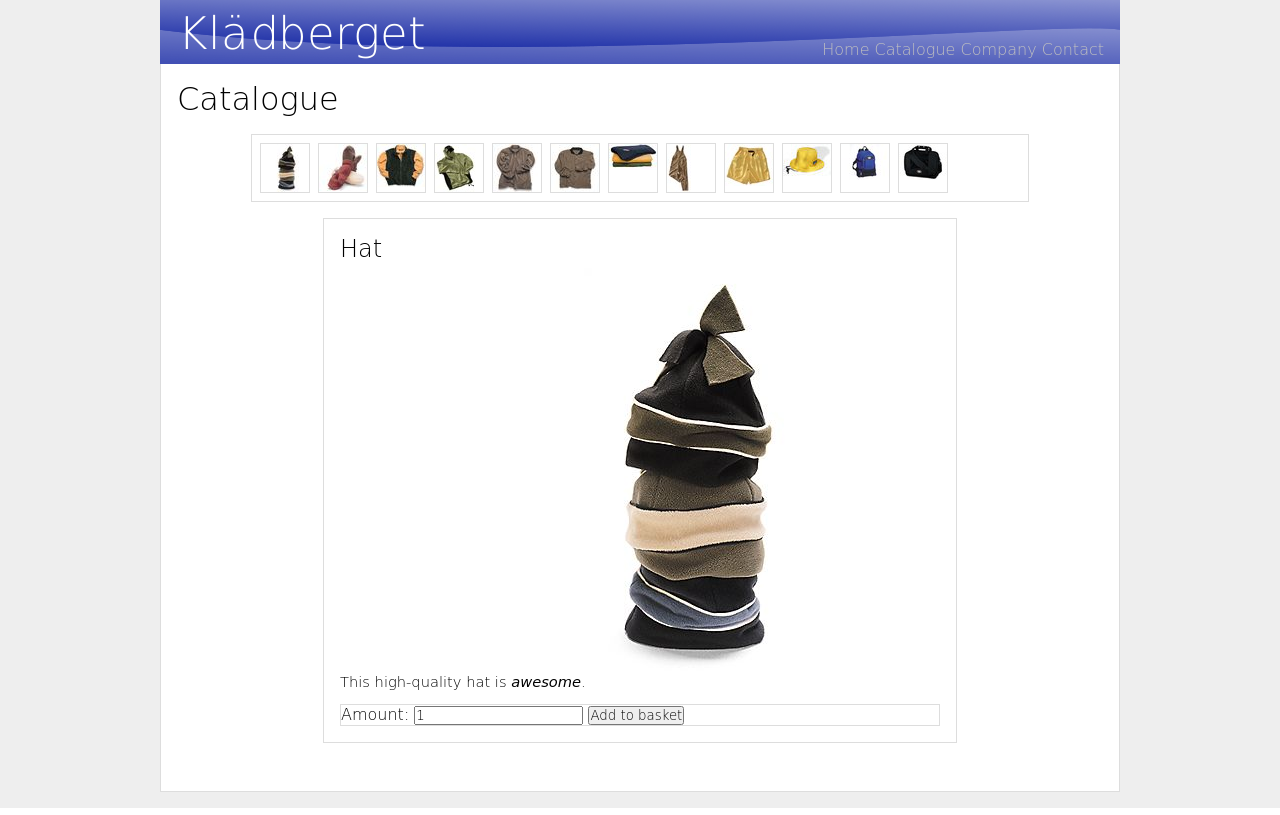
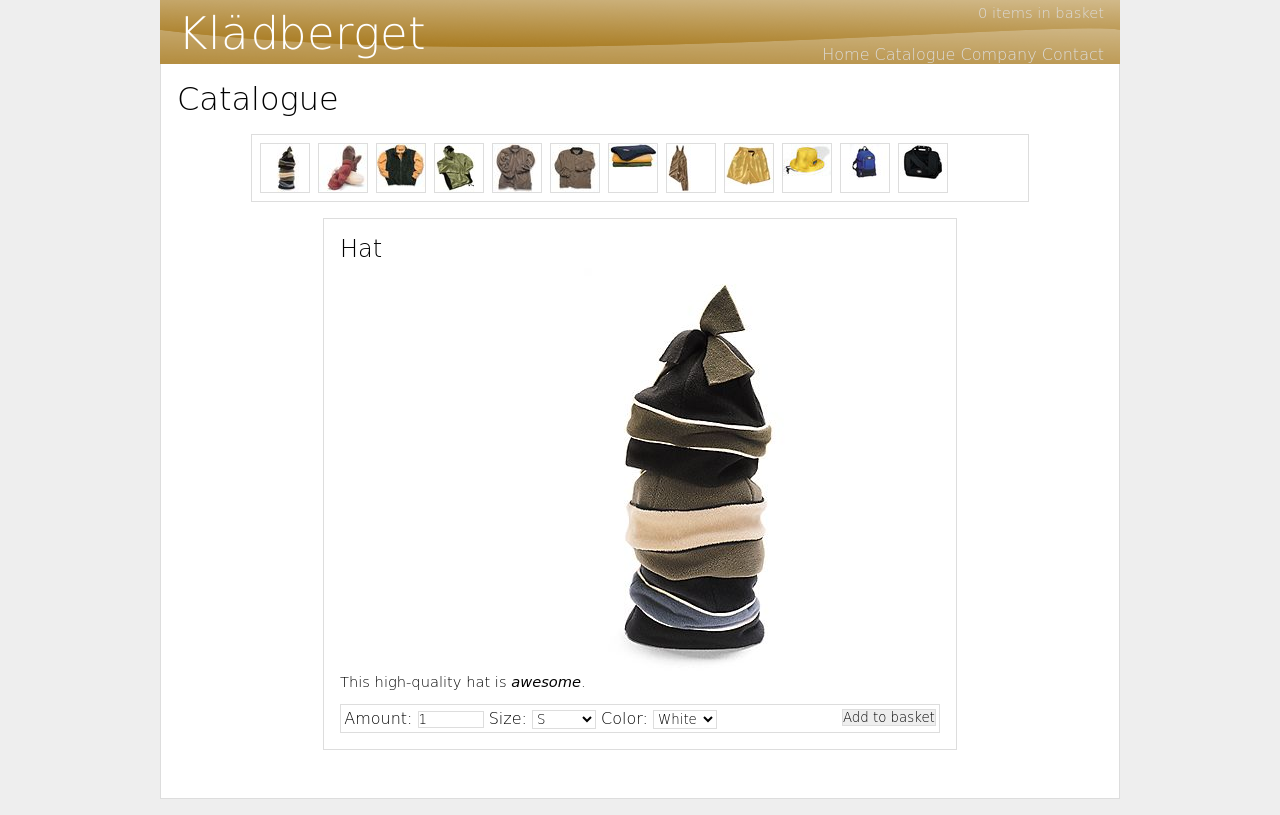
Before and after one commit to h4xxel/kladberget, a PHP site: page /catalogue.php in a window 1280 px wide. Run offline with PHP 8.4, Linux system fonts and the light colour scheme.

Commit message:
shopping basket

```diff
--- a/catalogue.php
+++ b/catalogue.php
@@ -1,4 +1,9 @@
 <?php
+require("settings.php");
+session_start();
+if(!isset($_SESSION["basket"])) {
+	$_SESSION["basket"]=array();
+}
 if(!isset($_GET["id"])) {
 	$id=1;
 } elseif(($_GET["id"]>12)||($_GET["id"]<1)) {
@@ -12,11 +17,13 @@ if(!isset($_GET["id"])) {
 	<head>
 		<meta http-equiv="Content-Type" content="text/html; charset=utf-8" />
 		<link rel="stylesheet" type="text/css" href="style.css" />
+		<link rel="icon" type="image/png" href="images/favicon.png" />
 		<title>Klädberget - Catalogue</title>
 	</head>
 	<body>
 		<div id="header">
 			<a id="home" href="."></a>
+			<div id="quickbasket"><p><a href="basket.php"><?echo count($_SESSION["basket"])?> item<?echo count($_SESSION["basket"])!=1?"s":"";?> in basket</a></p></div>
 			<ul id="menu">
 				<li><a href=".">Home</a></li>
 				<li><a href="catalogue.php">Catalogue</a></li>
@@ -37,9 +44,13 @@ if(!isset($_GET["id"])) {
 					<p>This high-quality hat is <em>awesome</em>.</p>
 					<form id="add" action="basket.php" method="get">
 						<ul>
-							<li><label for="count">Amount:</label></li>
-							<li><input id="count" type="text" name="id" value="1" /></li>
-							<li><input type="hidden" name="action" value="add" /><input type="submit" value="Add to basket" /></li>
+							<li><label for="amount">Amount:</label></li>
+							<li><input id="amount" type="text" name="amount" value="1" /></li>
+							<li><label for="size">Size:</label></li>
+							<li><select name="size" id="size"><option>S</option><option>M</option><option>L</option><option>XL</option></select></li>
+							<li><label for="color">Color:</label></li>
+							<li><select name="color" id="color"><option>White</option><option>Black</option><option>Red</option><option>Blue</option><option>Green</option><option>Yellow</option></select></li>
+							<li><input type="hidden" name="id" value="<?echo $id;?>" /><input type="hidden" name="action" value="add" /><input type="submit" value="Add to basket" /></li>
 						</ul>
 					</form>
 				</div>
--- /dev/null
+++ b/settings.php
@@ -0,0 +1,6 @@
+<?php
+$db_host="localhost";
+$db_name="kladberget";
+$db_username="kladberget";
+$db_password="6DqdMMZKfYhnXE3Y";
+?>
--- a/style.css
+++ b/style.css
@@ -1,7 +1,7 @@
 * {
 	margin: 0px;
 	padding: 0px;
-	font-family: 'DejaVu Sans', arial, sans;
+	font-family: 'DejaVu Sans', 'BrandonGrotesqueLightRegular', arial, sans;
 	font-weight: lighter;
 }
 body {
@@ -18,26 +18,32 @@ p {
 	font-size: 11pt;
 }
 h1, h2, h3, h4, h5, h6 {
-	font-family: 'DejaVu Sans', verdana, arial, sans;
+	font-family: 'DejaVu Sans',	'BrandonGrotesqueLightRegular', verdana, arial, sans;
+}
+th {
+	border-bottom: 1px solid #EEEEEE;
+	padding-right: 1em;
 }
 #header {
+	position: relative;
 	width: 960px;
 	height: 64px;
 	margin: 0px auto;
-	background-image: url('images/logo.png');
+	background-image: url('images/logo-orange.png');
 }
 #menu {
 	float: right;
 	display: block;
-	margin-top: 40px;
-	margin-right: 1em;
+	position: absolute;
+	bottom: 0px;
+	right: 1em;
 }
 #menu li {
 	display: inline;
 	font-size: 12pt;
 }
 #menu li a {
-	color: silver;
+	color: #DDDDDD;
 	border: 0;
 	text-decoration: none;
 }
@@ -74,15 +80,51 @@ h1, h2, h3, h4, h5, h6 {
 }
 #add {
 	border: 1px solid #DDDDDD;
+	padding: 0.2em;
 }
 #add ul li {
 	display: inline;
+}
+#add input[type="text"] {
+	width: 64px;
+	border: 1px solid #DDDDDD;
+	background-color: white;
+}
+#add select {
+	width: 64px;
+	border: 1px solid #DDDDDD;
+	background-color: white;
+}
+#add input[type="submit"] {
+	border: 1px solid #DDDDDD;
+	background-color: #EEEEEE;
+	cursor: pointer;
+	float: right;
+}
+#add input[type="submit"]:hover {
+	border: 1px solid silver;
 }
 #home {
 	float: left;
 	display: block;
 	width: 300px;
 	height: 64px;
+}
+#quickbasket {
+	position: absolute;
+	right: 1em;
+	top: 4px;
+}
+#quickbasket {
+	font-size: 12pt;
+}
+#quickbasket p a {
+	color: #DDDDDD;
+	border: 0;
+	text-decoration: none;
+}
+#quickbasket p a:hover {
+	color: white;
 }
 .product {
 	float: left;
```
Also changed, not shown: basket.php (added, +48 -0 lines), company.php (+9 -0 lines), index.php (+9 -0 lines), images/favicon.png (added), images/logo-orange.png.
